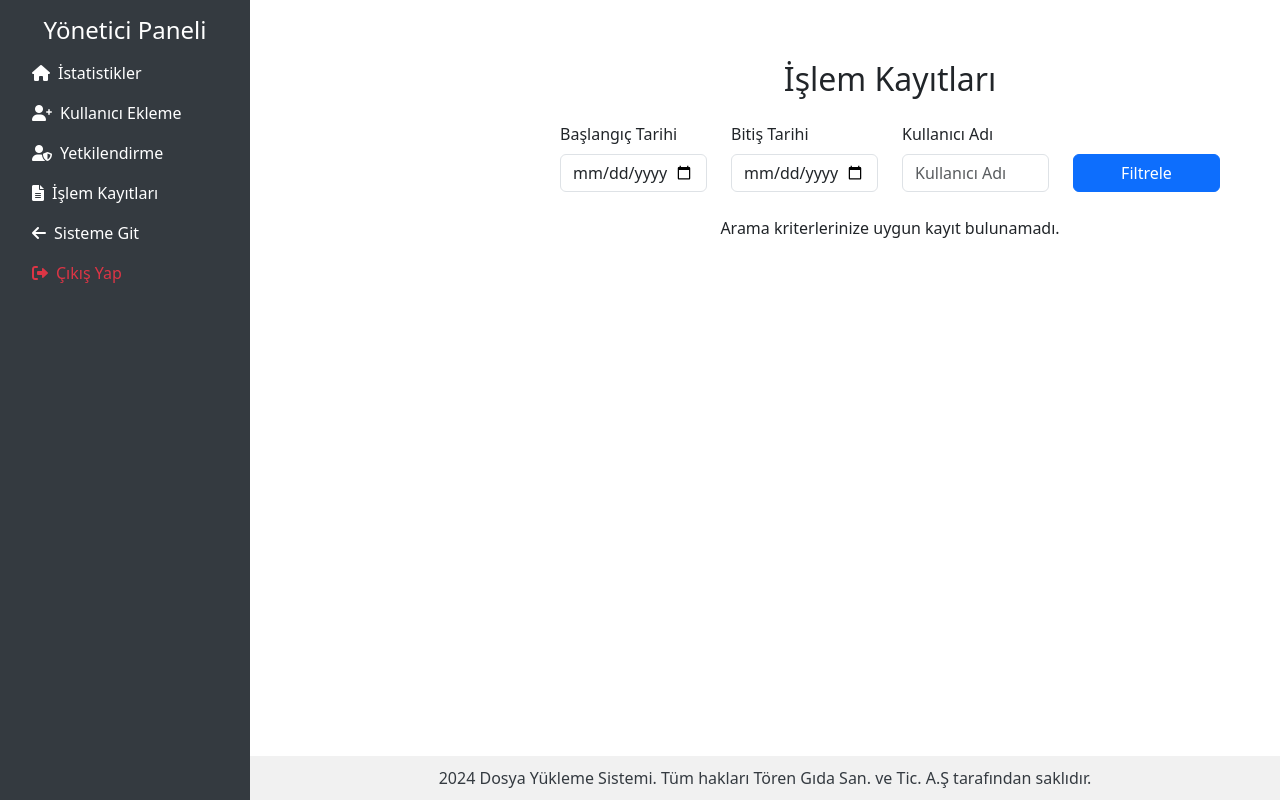
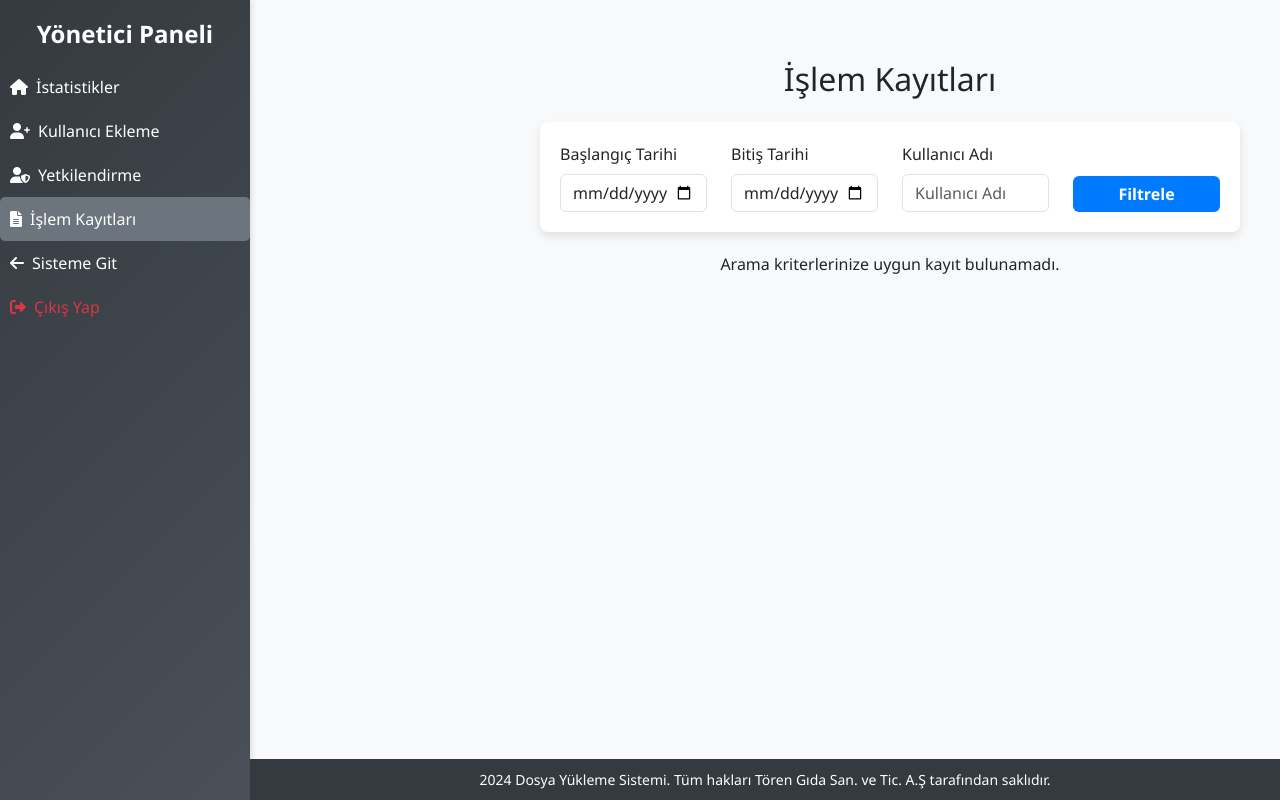
Before and after one commit to MustafaSenliik/Beyanname, a Flask app: page /admin/log-records in a window 1280 px wide. Run offline with Flask 3, Linux system fonts and the light colour scheme; the visitor is signed in with stand-in values (Sample User, id 1).

Commit message:
Dashboard tasarımında değişiklikler

```diff
--- a/templates/admin/dashboard.html
+++ b/templates/admin/dashboard.html
@@ -38,12 +38,13 @@
         footer {
             text-align: center;
             padding: 10px;
-            background-color: #f1f1f1;
-            color: #343a40;
+            background-color: #343a40;
+            color: #ffffff;
             position: relative;
             bottom: 0;
             width: calc(100% - 250px);
             left: 250px;
+            font-size: 0.875rem;
         }
     </style>
 </head>
--- a/templates/admin/log_records.html
+++ b/templates/admin/log_records.html
@@ -8,21 +8,43 @@
     <link href="https://cdn.jsdelivr.net/npm/bootstrap@5.3.0-alpha1/dist/css/bootstrap.min.css" rel="stylesheet">
     <link rel="stylesheet" href="https://cdnjs.cloudflare.com/ajax/libs/font-awesome/6.0.0-beta3/css/all.min.css">
     <style>
+        /* Genel Stil */
+        body {
+            font-family: 'Segoe UI', Tahoma, Geneva, Verdana, sans-serif;
+            background-color: #f8f9fa;
+        }
+
+        /* Sidebar Stili */
         .sidebar {
             width: 250px;
-            background-color: #343a40;
+            background: linear-gradient(135deg, #343a40, #495057);
             color: white;
             position: fixed;
             height: 100vh;
+            padding-top: 20px;
+            box-shadow: 2px 0px 5px rgba(0, 0, 0, 0.1);
+        }
+        .sidebar h4 {
+            font-size: 1.5rem;
+            font-weight: 600;
+            margin-bottom: 1rem;
         }
         .sidebar a {
             color: white;
+            font-weight: 500;
+            padding: 10px;
+            border-radius: 5px;
+            transition: background 0.3s ease;
         }
+        .sidebar a:hover, .sidebar a.active {
+            background-color: #6c757d;
+            color: #fff;
+        }
+
+        /* İçerik Stili */
         .content {
             margin-left: 500px;
-            padding: 60px;
-            max-width: 100%;
-            overflow-x: auto;
+            padding: 60px 40px;
         }
         .table-container {
             max-width: 100%;
@@ -31,38 +53,73 @@
         .flash-message {
             margin-bottom: 20px;
         }
+
+        /* Filtreleme Kartı */
+        .filter-card {
+            background-color: #ffffff;
+            padding: 20px;
+            border-radius: 8px;
+            box-shadow: 0px 4px 8px rgba(0, 0, 0, 0.1);
+            margin-bottom: 20px;
+        }
+
+        /* Tablo Stili */
+        .table {
+            background-color: #ffffff;
+            border-radius: 8px;
+            overflow: hidden;
+            box-shadow: 0px 4px 8px rgba(0, 0, 0, 0.1);
+        }
+        .table thead {
+            background-color: #343a40;
+            color: white;
+        }
+        .table tbody tr:nth-child(odd) {
+            background-color: #f8f9fa;
+        }
+
+        /* Buton Stili */
+        .btn-primary {
+            background-color: #007bff;
+            border: none;
+            font-weight: bold;
+            transition: background 0.3s ease;
+        }
+        .btn-primary:hover {
+            background-color: #0056b3;
+        }
+
+        /* Footer Stili */
         footer {
             text-align: center;
             padding: 10px;
-            background-color: #f1f1f1;
-            color: #343a40;
+            background-color: #343a40;
+            color: #ffffff;
             position: fixed;
             bottom: 0;
-            width: calc(100% - 250px); /* Sidebar genişliği kadar boşluk bırak */
-            left: 250px; /* Sidebar genişliği kadar sola kaydır */
+            width: calc(100% - 250px);
+            left: 250px;
+            font-size: 0.875rem;
         }
     </style>
 </head>
 <body>
     <div class="d-flex">
         <!-- Sidebar -->
-        <div class="sidebar p-3">
+        <div class="sidebar">
             <h4 class="text-center">Yönetici Paneli</h4>
             <nav class="nav flex-column">
                 <a href="{{ url_for('admin.dashboard') }}" class="nav-link"><i class="fas fa-home me-2"></i>İstatistikler</a>
                 <a href="{{ url_for('admin.user_management') }}" class="nav-link"><i class="fas fa-user-plus me-2"></i>Kullanıcı Ekleme</a>
-
                 {% if current_user.rol == 'admin' %}
                     <a href="{{ url_for('admin.delete_user_page') }}" class="nav-link"><i class="fas fa-user-times me-2"></i>Kullanıcı Silme</a>
                 {% endif %}
-
                 <a href="{{ url_for('admin.authorize_user') }}" class="nav-link"><i class="fas fa-user-shield me-2"></i>Yetkilendirme</a>
-                <a href="{{ url_for('admin.log_records') }}" class="nav-link"><i class="fas fa-file-alt me-2"></i>İşlem Kayıtları</a>
+                <a href="{{ url_for('admin.log_records') }}" class="nav-link active"><i class="fas fa-file-alt me-2"></i>İşlem Kayıtları</a>
                 <a href="{{ url_for('file.upload_file') }}" class="nav-link"><i class="fas fa-arrow-left me-2"></i>Sisteme Git</a>
                 <a href="{{ url_for('auth.logout') }}" class="nav-link text-danger"><i class="fas fa-sign-out-alt me-2"></i>Çıkış Yap</a>
             </nav>
         </div>
-
 
         <!-- Main Content -->
         <div class="content">
@@ -83,38 +140,34 @@
             <!-- Başlık -->
             <h2 class="text-center mb-4">İşlem Kayıtları</h2>
 
-            <!-- Filtreleme Formu -->
-            <form action="{{ url_for('admin.log_records') }}" method="GET" class="mb-4">
+            <!-- Filtreleme Kartı -->
+            <div class="filter-card">
+                <form action="{{ url_for('admin.log_records') }}" method="GET">
                     <div class="row">
-                    <!-- Başlangıç Tarihi -->
                         <div class="col-md-3">
                             <label for="start_date" class="form-label">Başlangıç Tarihi</label>
                             <input type="date" id="start_date" name="start_date" class="form-control">
                         </div>
-
-                    <!-- Bitiş Tarihi -->
                         <div class="col-md-3">
                             <label for="end_date" class="form-label">Bitiş Tarihi</label>
                             <input type="date" id="end_date" name="end_date" class="form-control">
                         </div>
-
-                    <!-- Kullanıcı İsmi Girişi -->
                         <div class="col-md-3">
                             <label for="user_name" class="form-label">Kullanıcı Adı</label>
                             <input type="text" id="user_name" name="user_name" class="form-control" placeholder="Kullanıcı Adı">
                         </div>
-
                         <div class="col-md-3 d-flex align-items-end">
                             <button type="submit" class="btn btn-primary w-100">Filtrele</button>
                         </div>
                     </div>
                 </form>
+            </div>
 
+            <!-- Log Kayıtları Tablosu -->
             <div class="table-container">
                 {% if logs %}
-                <!-- Log Kayıtları Tablosu -->
                 <table class="table table-striped table-bordered">
-                    <thead class="table-dark">
+                    <thead>
                         <tr>
                             <th>Kullanıcı</th>
                             <th>İşlem</th>
```
Also changed, not shown: templates/admin/authorize_user.html (+5 -4 lines), templates/admin/delete_user.html (+5 -4 lines), templates/admin/user_management.html (+5 -4 lines). Lines whose indentation alone changed are shown as unchanged.
